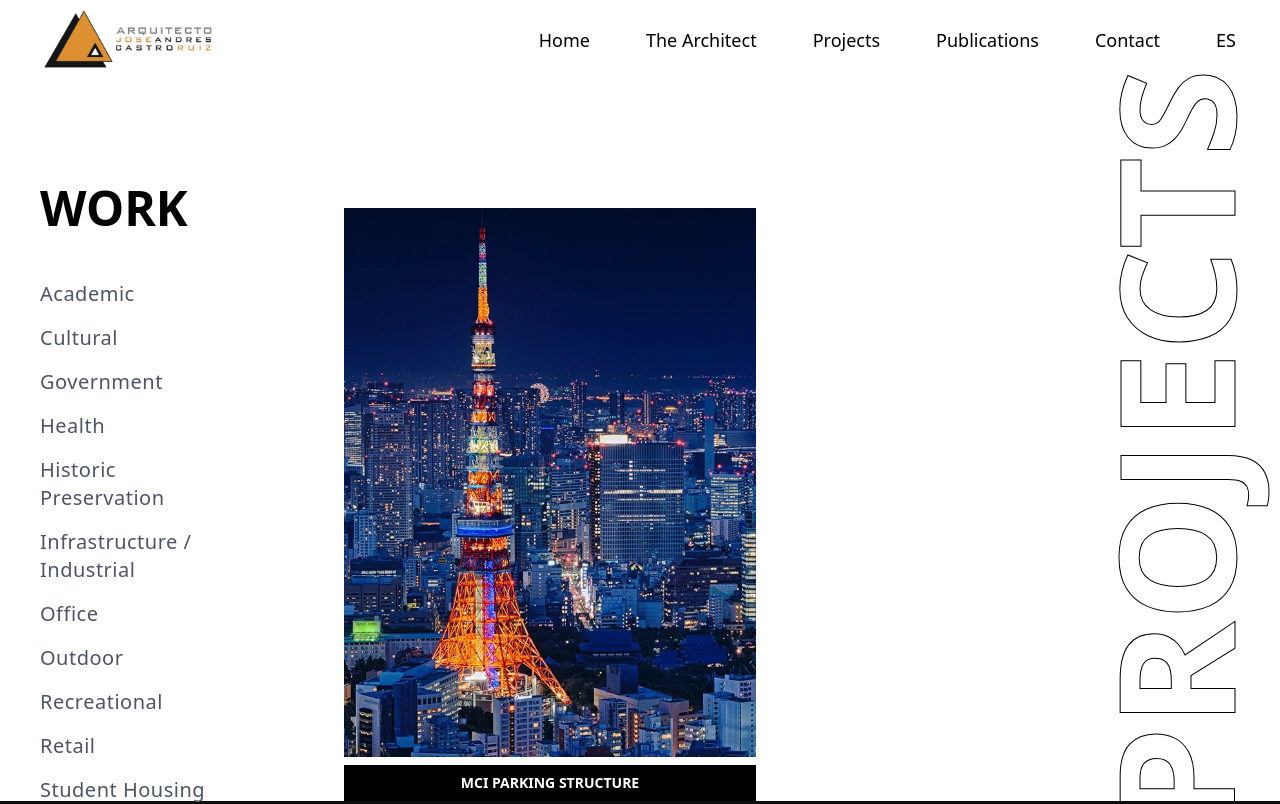
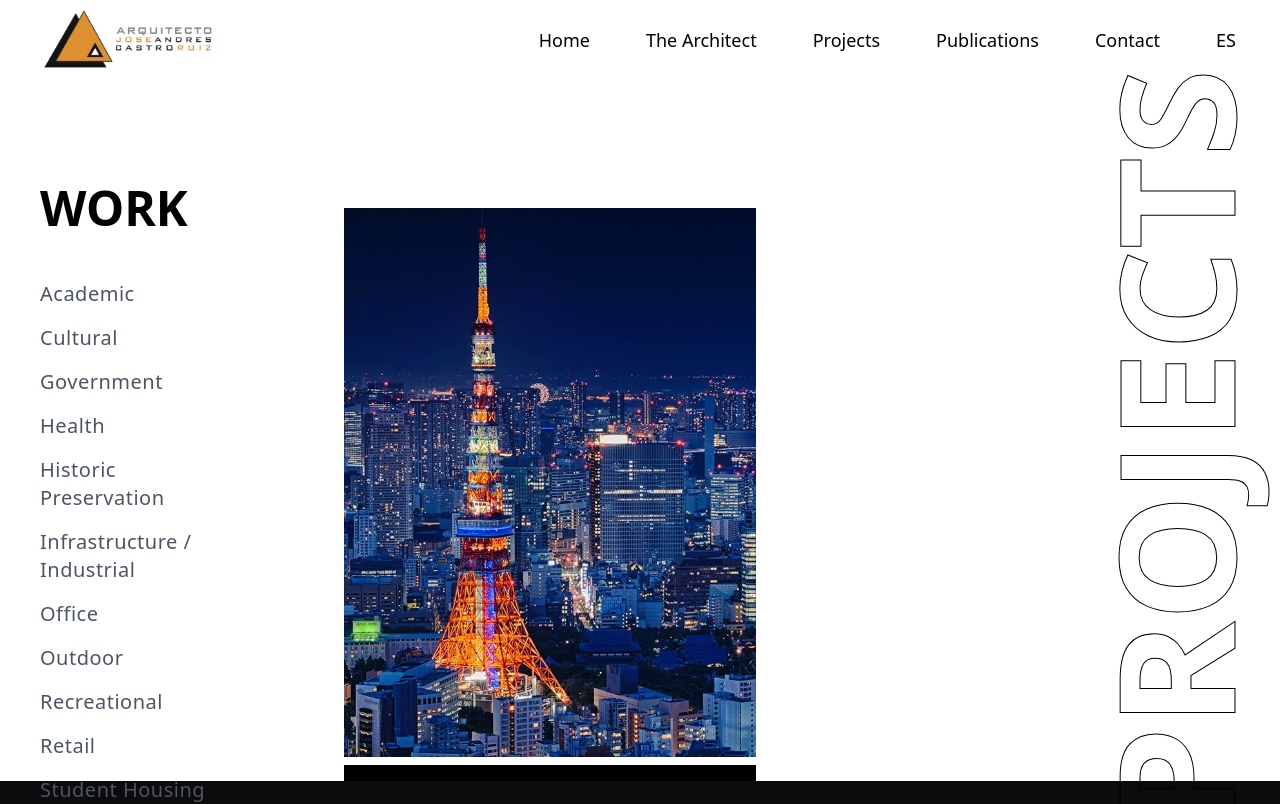
Before and after one commit to botflowlab/AndresCastroWebsite, a React (Vite) app: page /proyectos in a window 1280 px wide. Shown: the top 804 px of the page. Built offline with nearby package versions, Linux system fonts and the light colour scheme; a web font is replaced by a local one.

Commit message:
Updated ProjectGrid.jsx

```diff
--- a/src/pages/projects/ProjectGrid.jsx
+++ b/src/pages/projects/ProjectGrid.jsx
@@ -9,7 +9,7 @@ export default function ProjectGrid() {
   return (
     <div className="grid grid-cols-1 sm:grid-cols-2 gap-6">
       {projects.map((p, i) => (
-        <ProjectCard key={i} title={p.title} image={p.image} />
+        <ProjectCard key={i} image={p.image} />
       ))}
     </div>
   );
```
